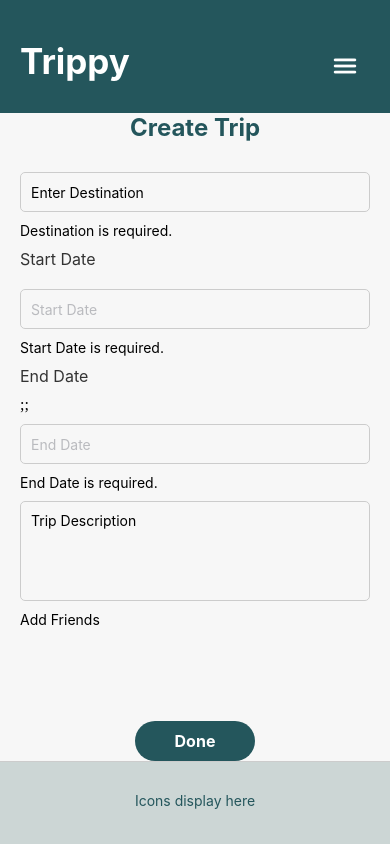
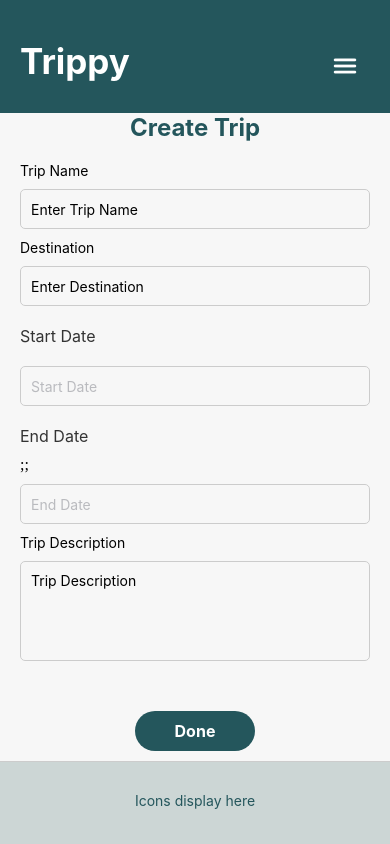
Before and after one commit to markw53/trippy, a React Native app: screen / in a window 390 px wide. Built offline with nearby package versions, Linux system fonts and the light colour scheme; no server answers.

Commit message:
currently working tripCreation Layout

```diff
--- a/src/screens/TripCreationScreen.js
+++ b/src/screens/TripCreationScreen.js
@@ -10,11 +10,12 @@ import Footer from "../components/Footer";
 import { createTrip } from "../api";
 
 export default function TripCreationScreen() {
+  const [tripName, setTripName] = useState("");
   const [destination, setDestination] = useState("");
   const [description, setTripDescription] = useState("");
+
   const [date, setDate] = useState(new Date());
   const [showPicker, setShowPicker] = useState(false);
-
   const [startDate, setStartDate] = useState("");
 
   const [showEndPicker, setShowEndPicker] = useState(false);
@@ -22,7 +23,7 @@ export default function TripCreationScreen() {
   //Added
  //-------------------------------------------------------------------------
 const handleSubmit = () => {
-  if (!destination || !description || !startDate || !endDate) {
+  if (!destination || !tripName || !startDate || !endDate) {
     alert("All fields are required!");
     return;
   }
@@ -35,15 +36,13 @@ const handleSubmit = () => {
     const userId = 1;
 
     const tripData = {
-      trip_name: destination,
+      trip_name: tripName,
       location: destination,
       description: description,
       start_date: new Date(startDate).toISOString() ,
       end_date: new Date(endDate).toISOString(),
       created_by: userId,
     }
-
-    console.log("Trip Data:", tripData)
 
     createTrip(tripData)
     .then((response)=>{
@@ -62,11 +61,10 @@ const handleSubmit = () => {
   };
 
   const onStartChange = ({type}, selectedDate) => {
-    console.log("Line 65: OnstartChangeDate-Selected Date:", selectedDate)
+
     if (type == "set") {
         const currentDate = selectedDate || date; // added ||date
-    console.log("Line 68 :OnstartChangeDateSelectedDate:", selectedDate)
-    console.log("Line 69 :OnstartChangeDateCurrentDate:", currentDate)
+
       setDate(selectedDate);
       setStartDate(currentDate.toDateString());
 
@@ -79,44 +77,20 @@ const handleSubmit = () => {
   };
 
   const confirmIOSDate = () => {
-    console.log("Line 82 :ConfirmIOSDate:", date)
+
     setStartDate(date.toDateString());
     toggleDatePicker();
   };
 
-//   const formatDate = (rawDate)=>{
-//         console.log("Line 88 :RawDate:", rawDate)
-
-//     // const date = new Date(rawDate)
-//     // return date.toISOString()
-//     let date = new Date(rawDate);
-//         console.log("Line 93 :Date:", rawDate)
-
-//     let year = date.getFullYear();
-//     let month = date.getMonth() +1;
-//     let day = date.getDate();
-
-//     month = month < 10 ? `0${month}` : month;
-//     day = day < 10 ? `0${day}` : day;
-// console.log("Year:",year)
-// console.log("Month:",month)
-// console.log("Day:",day)
-//     return `${day}-${month}-${year}`;
-//   }
-
   const toggleEndDatePicker = ()=> setShowEndPicker(!showEndPicker)
 
   const onEndchange = ({type}, selectedDate) => {
-        console.log("Line 110 :OnEndChangeDate:", selectedDate)
+
         if (type == "set") {
-          const currentDate = selectedDate || date; // added ||date
-          console.log("Line 113 :SelectedDate:", selectedDate)
-            console.log("Line 114 :CurrentDate:", currentDate)
-
+      const currentDate = selectedDate || date; // added ||date
       setDate(selectedDate);
       setEndDate(currentDate.toDateString());
-      console.log("Line 118 :SelectedDate:", selectedDate)
-      console.log("Line 119 :CurrentDate:", currentDate)
+
 
       if (Platform.OS === "android") {
         toggleEndDatePicker();
@@ -127,9 +101,9 @@ const handleSubmit = () => {
   };
 
   const confirmIOSEndDate = () => {
-    console.log("Line 130 :ConfirmIOSDate-Date:", date)
+
     setEndDate(date.toDateString());
-    console.log("Line 132 :ConfirmIOSDate-SetEndDate:", date)
+
     toggleEndDatePicker();
   };
 
@@ -138,13 +112,26 @@ const handleSubmit = () => {
       <Header title="Trippy" />
       <ScrollView style={styles.content}>
         <Text style={styles.text}>Create Trip</Text>
+        <View>
+        <Text>Trip Name</Text>
+        <TextInput
+          style={styles.input}
+          onChangeText={setTripName}
+          placeholder="Enter Trip Name"
+          value={tripName}
+        />
+        {/* {tripName === "" && <Text style={styles.errorText}>Trip Name is required.</Text>} */}
+        </View>
+        <View>
+        <Text>Destination</Text>
         <TextInput
           style={styles.input}
           onChangeText={setDestination}
           placeholder="Enter Destination"
           value={destination}
         />
-          {destination === "" && <Text style={styles.errorText}>Destination is required.</Text>}
+        </View>
+          {/* {destination === "" && <Text style={styles.errorText}>Destination is required.</Text>} */}
         <View onPress={toggleDatePicker}>
             <Text style={styles.label}>Start Date</Text>
 
@@ -160,7 +147,7 @@ const handleSubmit = () => {
             )}
 
             {showPicker && Platform.OS === "ios" && (
-                <View style={styles.iosButtons}>
+              <View style={styles.iosButtons}>
                 <TouchableOpacity
                     style={[styles.button, styles.pickerButton, styles.cancelButton]}
                     onPress={toggleDatePicker}
@@ -190,7 +177,7 @@ const handleSubmit = () => {
               />
             </Pressable>
           )}
-        {!startDate && <Text style={styles.errorText}>Start Date is required.</Text>}
+        {/* {!startDate && <Text style={styles.errorText}>Start Date is required.</Text>} */}
         </View>
 
         <View onPress={toggleDatePicker}>
@@ -239,10 +226,11 @@ const handleSubmit = () => {
               />
             </Pressable>
           )}
-        {!endDate && <Text style={styles.errorText}>End Date is required.</Text>}
+        {/* {!endDate && <Text style={styles.errorText}>End Date is required.</Text>} */}
 
         </View>
-
+        <View>
+        <Text>Trip Description</Text>
         <TextInput
           style={[styles.input, styles.multiLineText]}
           onChangeText={setTripDescription}
@@ -250,17 +238,15 @@ const handleSubmit = () => {
           value={description}
           multiline
         />
-        <Text style={styles.subText}>Add Friends</Text>
-
+        </View>
       </ScrollView>
          <View style={styles.buttonContainer}>
-        </View>
             <Button
             title="Done"
             onPress={handleSubmit}
-            // onPress={() => console.log("Button Done")}
             style={{ alignSelf: "center", paddingHorizontal: 40 }}
             />
+        </View>
       <Footer text="Icons display here" style={styles.footer} />
     </View>
   );
@@ -340,5 +326,8 @@ const styles = StyleSheet.create({
     justifyContent: "space-evenly",
     marginTop: 10,
     marginBottom: 10,
+  },
+  errorText:{
+    color: "red"
   }
 });
```
